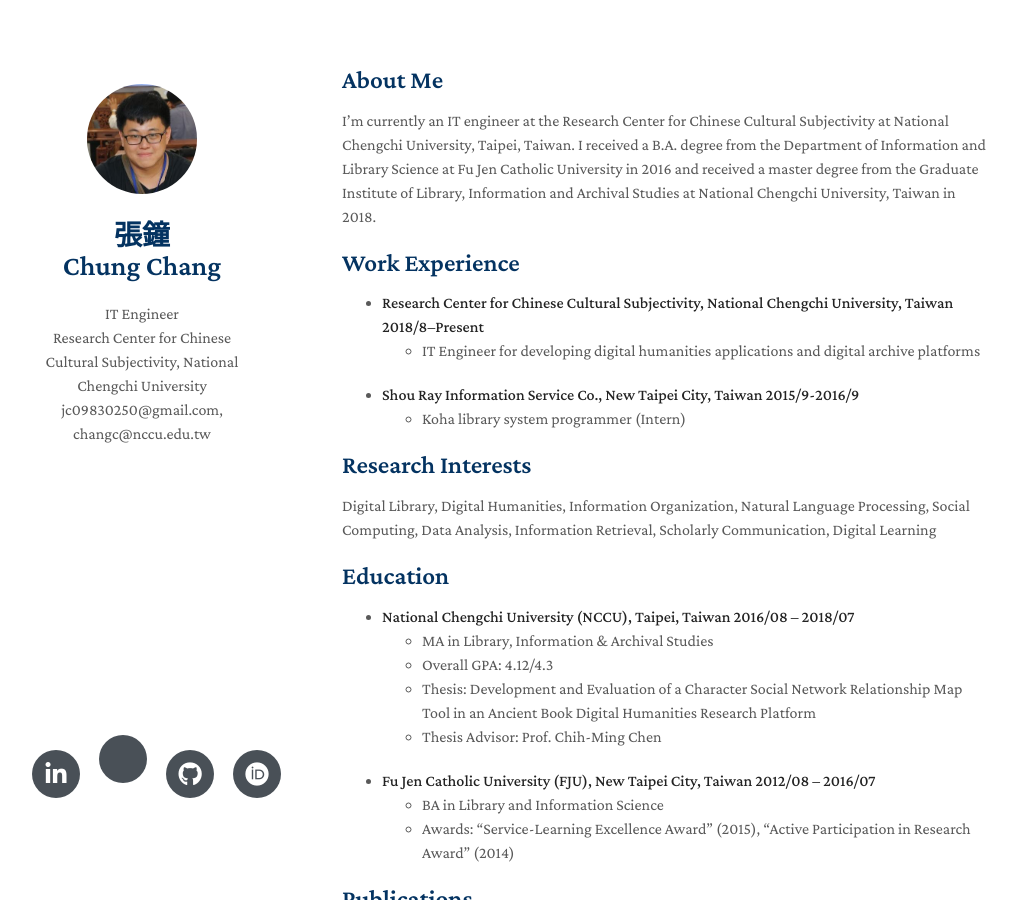
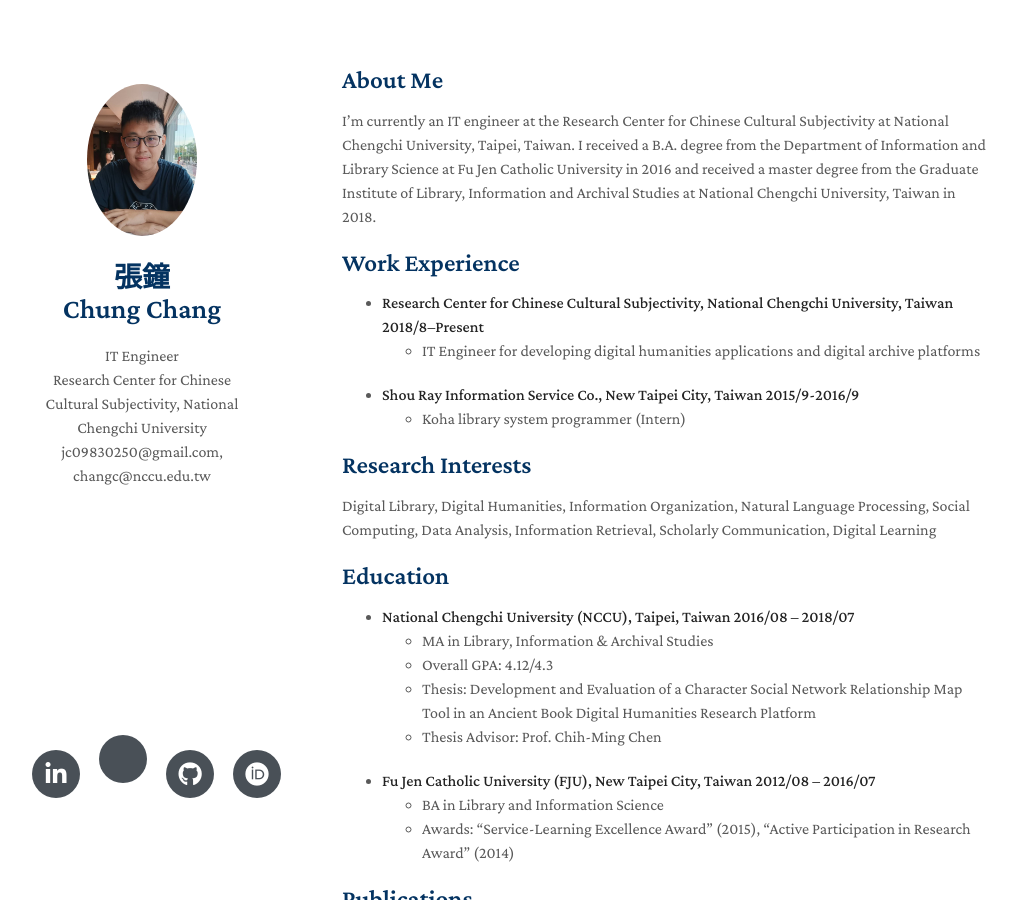
Before and after one commit to jc9830250/jc9830250.github.io, a Jekyll site: the page built from index.md, in a window 1280 px wide and 900 px high. Shown: the whole window, without its empty margins (128-1144 px from the left). Built offline with Jekyll 4.4.1, drawn with Linux system fonts in a browser that asks for light colours; nearby versions of some CDN libraries; a style sheet for code colours, icons or effects is not loaded; our own code applies the rules of GitHub Pages for plain Markdown files.

Commit message:
Update _config.yml

```diff
--- a/_config.yml
+++ b/_config.yml
@@ -7,7 +7,7 @@ google_scholar: https://scholar.google.com.tw/citations?user=i7cS0HwAAAAJ&hl=en
 github_link: https://github.com/jc9830250
 linkedin: https://www.linkedin.com/in/chung-chang-62a825118/?locale=en_US
 oricd_link: https://orcid.org/0000-0003-0045-0485
-avatar: ./assets/img/changc.jpg
+avatar: ./assets/img/changc2.jpg
 google_analytics:
 favicon: ./assets/img/biography.png
 favicon_dark: ./assets/img/biography.png
```
